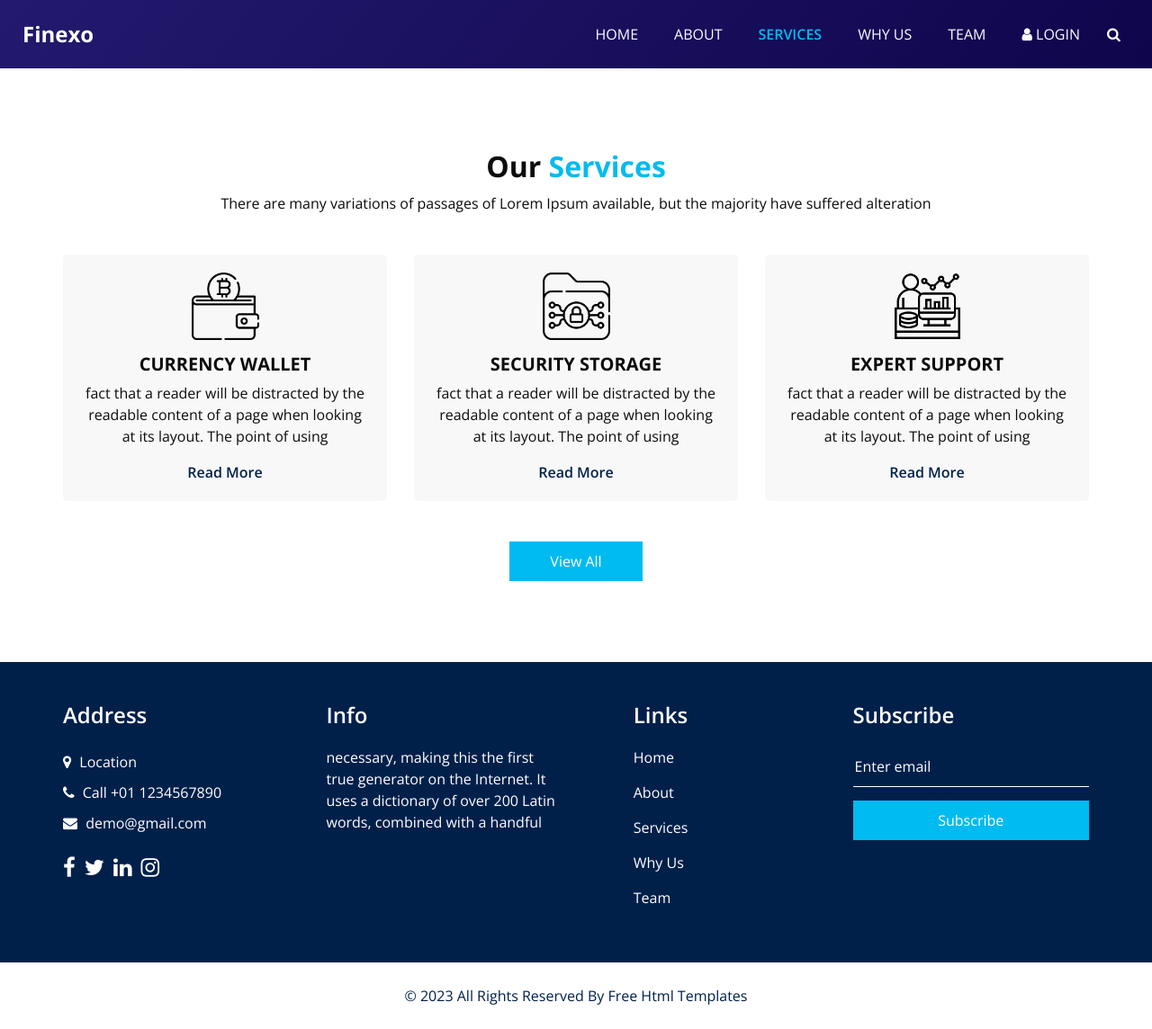
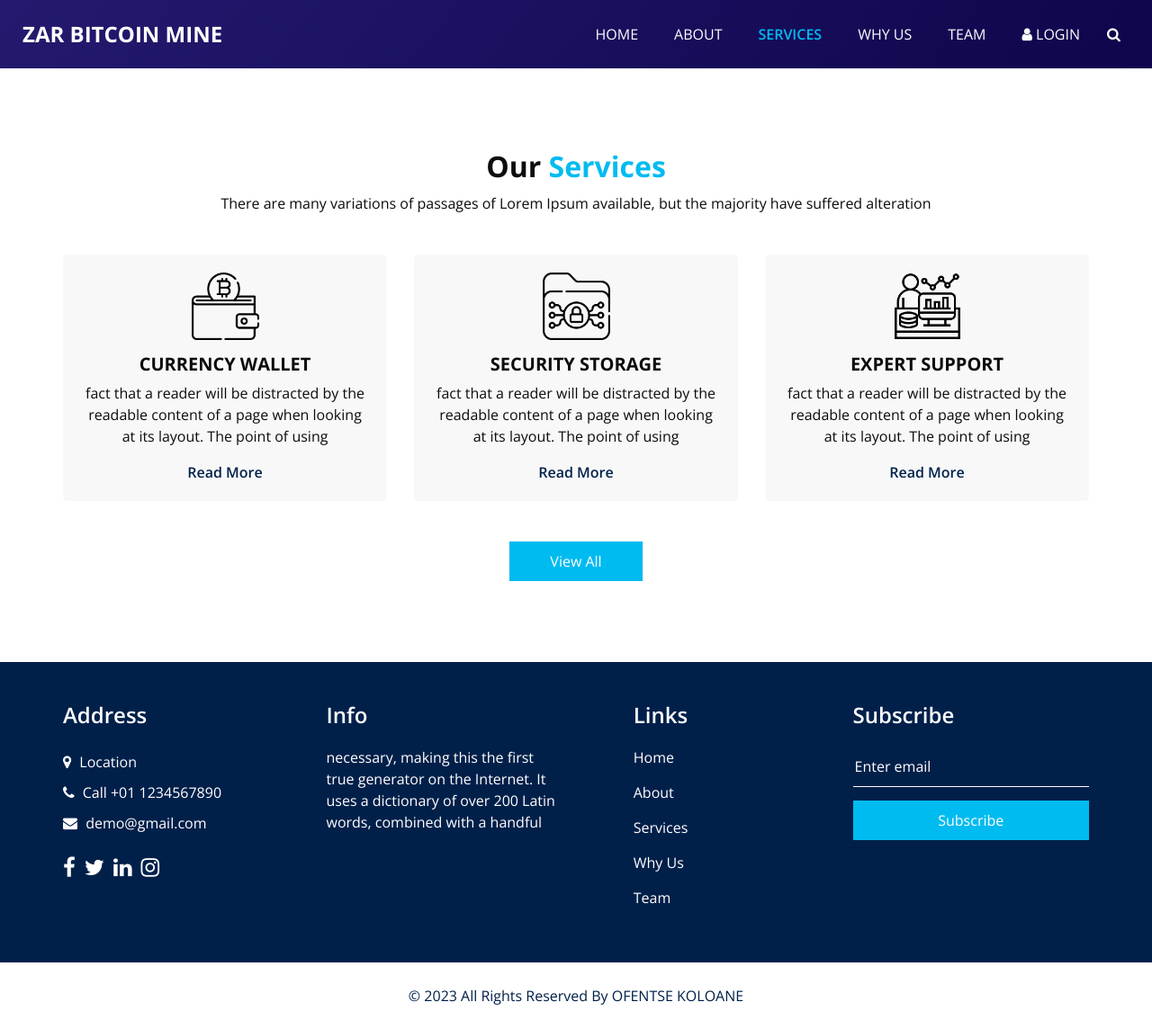
Before and after one commit to Ofentsekoloane/zarbitcoinmine, a plain HTML site: page service.html in a window 1280 px wide. Shown: the whole page at 90% size. Drawn offline with nearby package versions, Linux system fonts and the light colour scheme; some packages are replaced by stand-ins of ours.

Commit message:
Update service.html

```diff
--- a/service.html
+++ b/service.html
@@ -50,7 +50,7 @@
         <nav class="navbar navbar-expand-lg custom_nav-container ">
           <a class="navbar-brand" href="index.html">
             <span>
-              Finexo
+              ZAR BITCOIN MINE
             </span>
           </a>
 
@@ -280,7 +280,7 @@
     <div class="container">
       <p>
         &copy; <span id="displayYear"></span> All Rights Reserved By
-        <a href="https://html.design/">Free Html Templates</a>
+        <an/">OFENTSE KOLOANE</a>
       </p>
     </div>
   </section>
```
